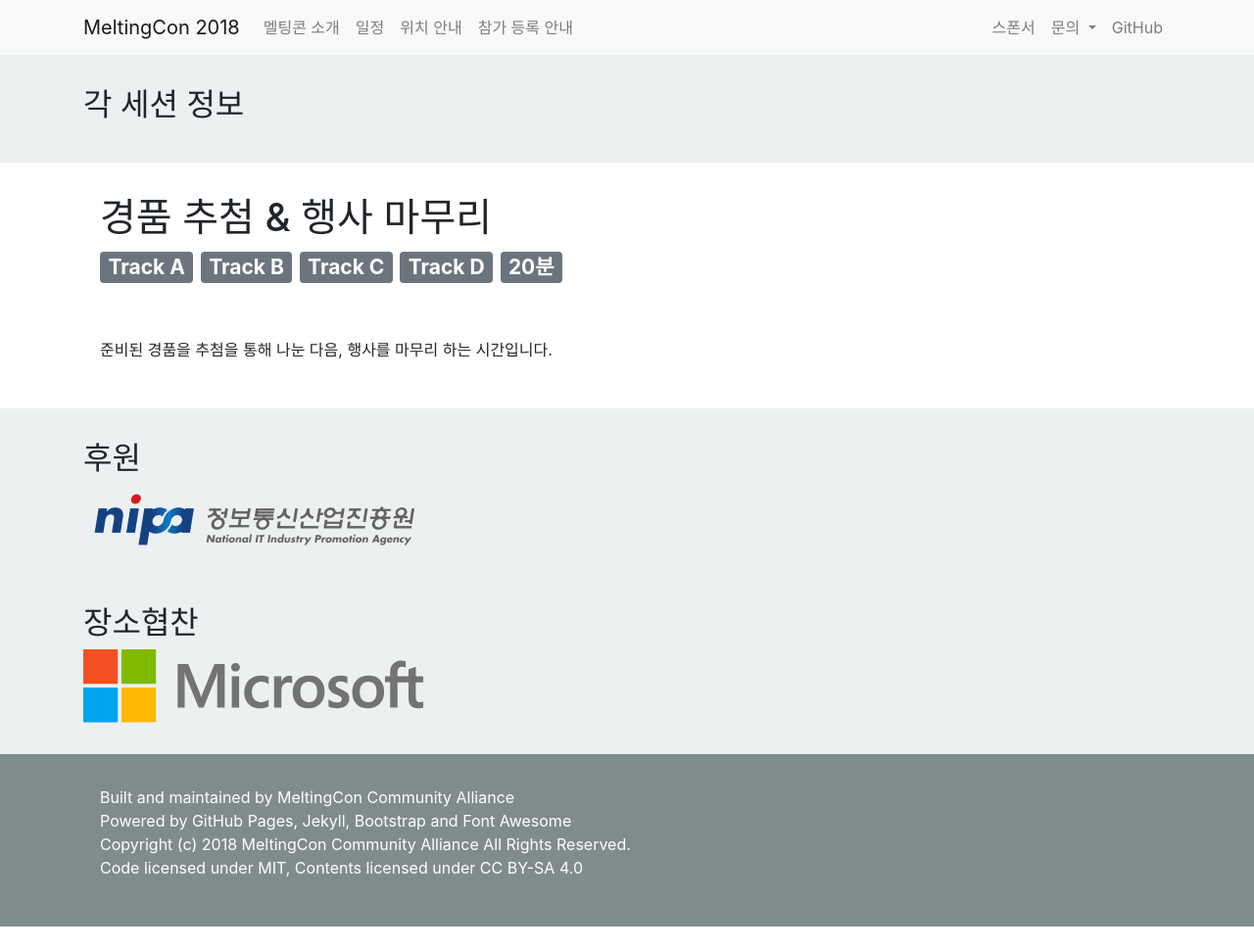
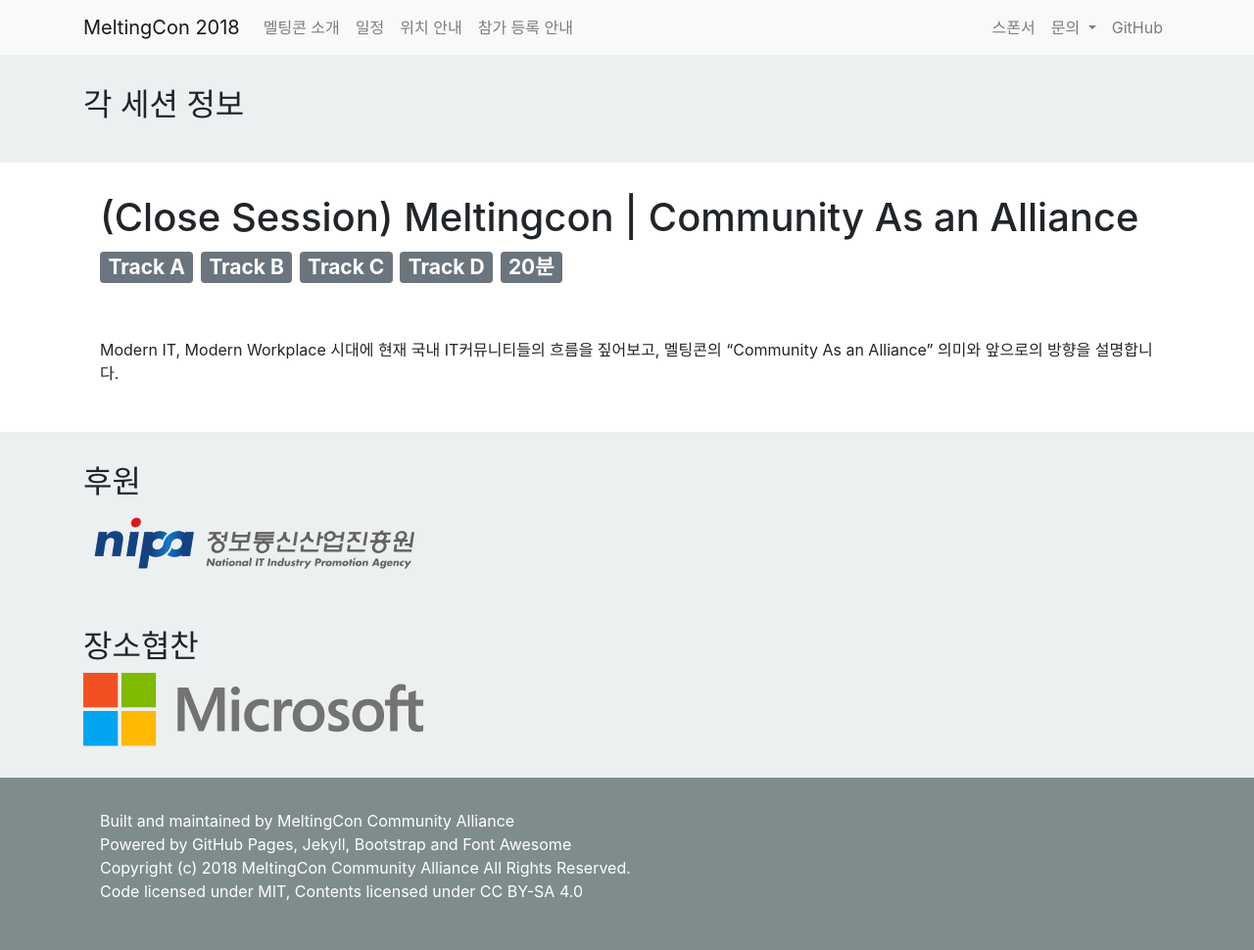
Before and after one commit to meltingcon/2018, a Jekyll site: the page built from _sessions/finalize.md, in a window 1280 px wide and 970 px high. Shown: the whole window at 98% size. Built offline with Jekyll 4.4.1, drawn with Linux system fonts in a browser that asks for light colours.

Commit message:
finalize.md 파일 수정.
요청, 박성기.

(Close Session) Meltingcon | Community As an Alliance

Modern IT, Modern Workplace 시대에 현재 국내 IT커뮤니티들의 흐름을 짚어보고, 멜팅콘의 "Community As an Alliance" 의미와 앞으로의 방향을 설명합니다.

```diff
--- a/_sessions/finalize.md
+++ b/_sessions/finalize.md
@@ -1,7 +1,7 @@
 ---
 layout: session
 order: 7
-title: 경품 추첨 & 행사 마무리
+title: (Close Session) Meltingcon | Community As an Alliance
 track:
   - Track A
   - Track B
@@ -11,4 +11,4 @@ time: "5:40 ~ 6:00"
 duration: 20분
 
 ---
-준비된 경품을 추첨을 통해 나눈 다음, 행사를 마무리 하는 시간입니다.
+Modern IT, Modern Workplace 시대에 현재 국내 IT커뮤니티들의 흐름을 짚어보고, 멜팅콘의 "Community As an Alliance" 의미와 앞으로의 방향을 설명합니다.
```
